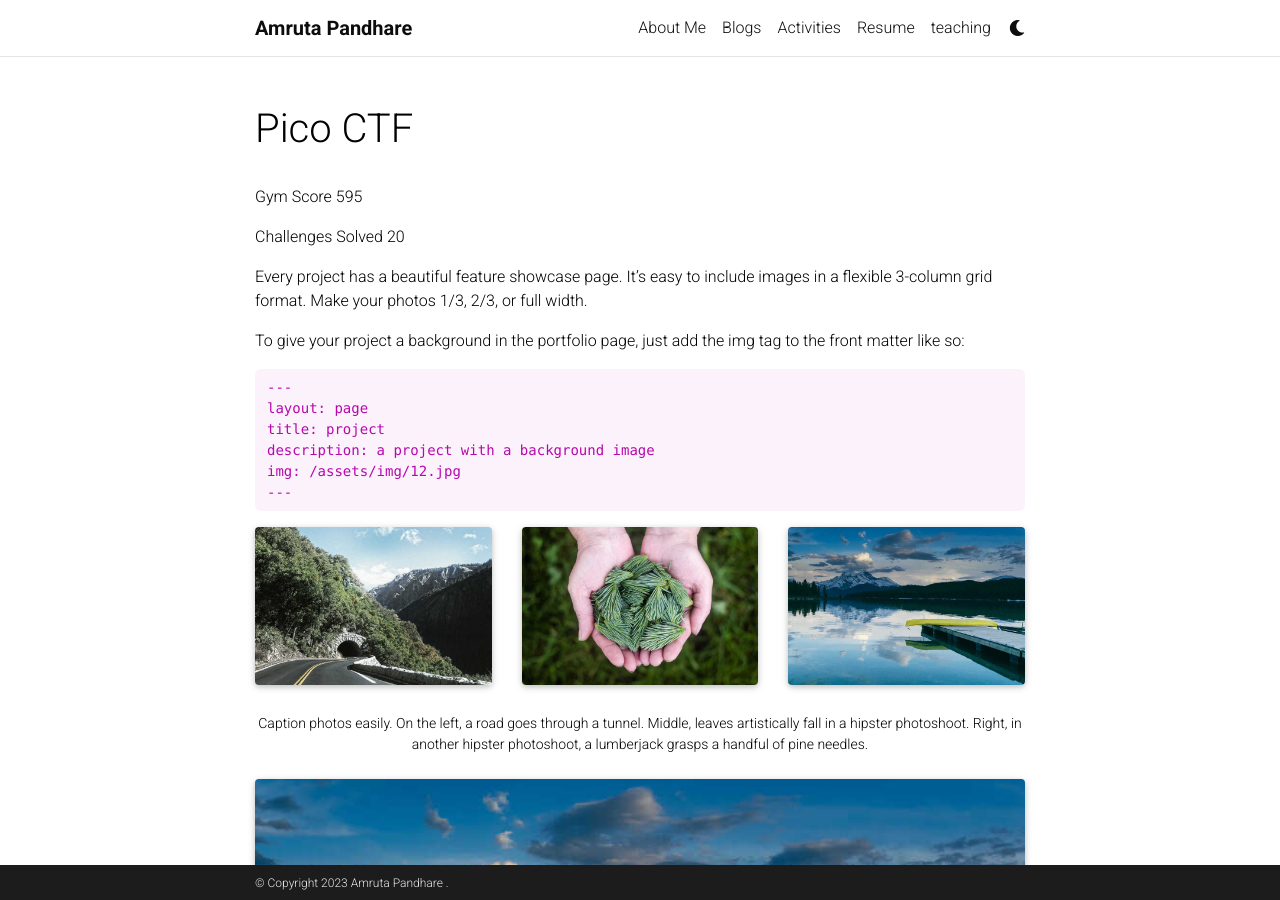
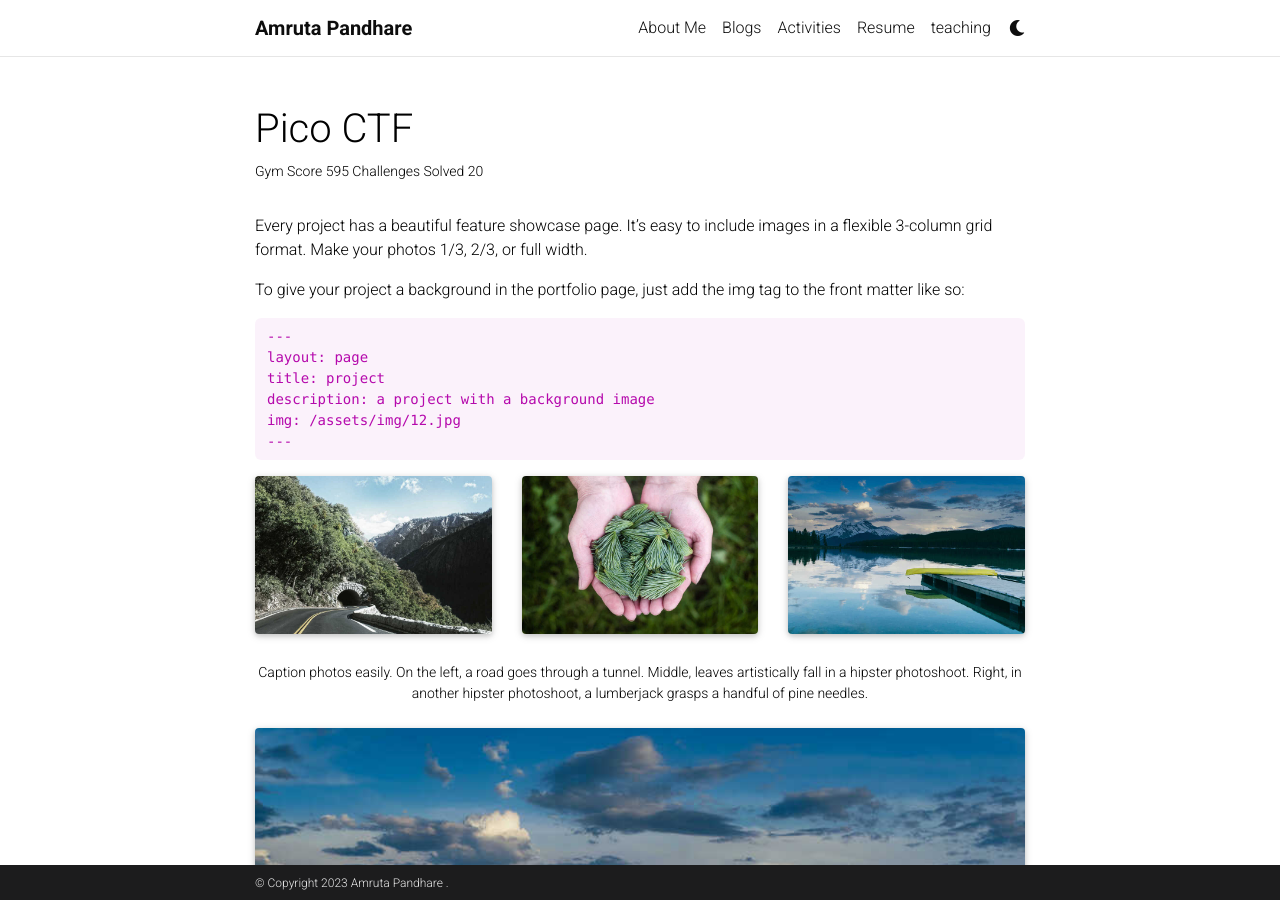
Before and after one commit to AmrutaPandhare/AmrutaPandhare.github.io, a Jekyll site: the page built from _projects/7_project.md, in a window 1280 px wide and 900 px high. Built offline with Jekyll 4.4.1, drawn with Linux system fonts in a browser that asks for light colours; full-size pictures stand in for the smaller copies a plugin makes; comment, search, counter and statistics services are not loaded; a style sheet for code colours, icons or effects is not loaded.

```diff
--- a/_projects/7_project.md
+++ b/_projects/7_project.md
@@ -1,7 +1,7 @@
 ---
 layout: page
 title: Pico CTF
-description: <p>Gym Score 595</p><p>Challenges Solved 20</p>
+description: Gym Score 595 Challenges Solved 20
 img: assets/img/picoctf.png
 redirect: https://play.picoctf.org/users/Amruta23
 importance: 2
```
